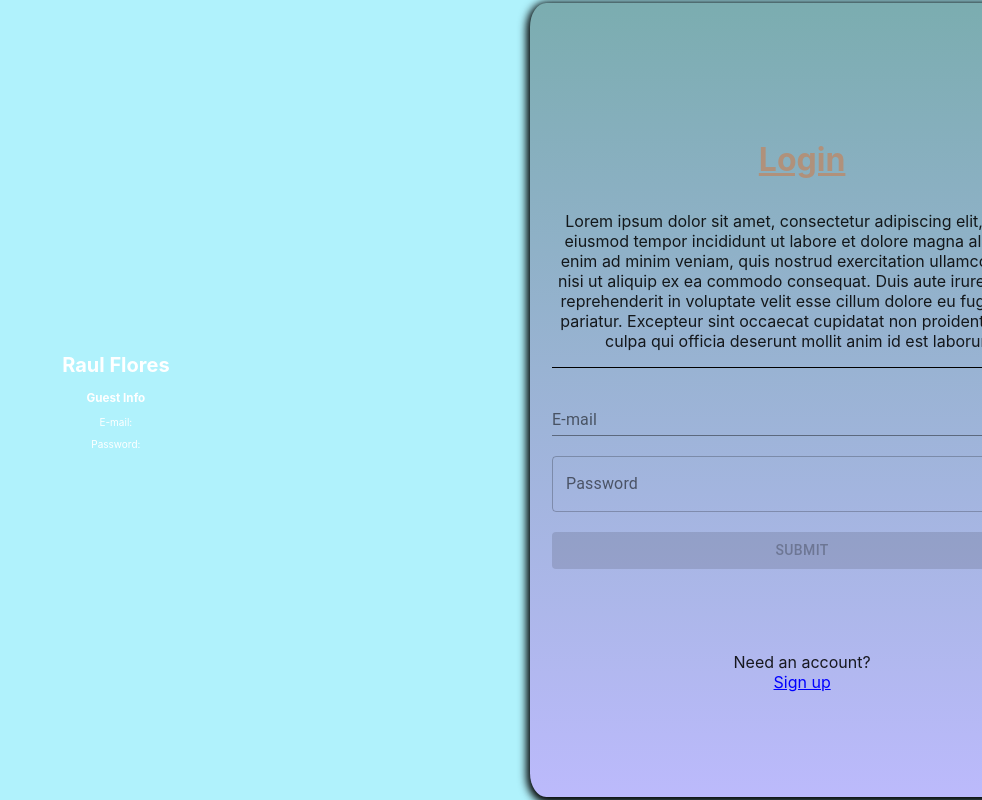
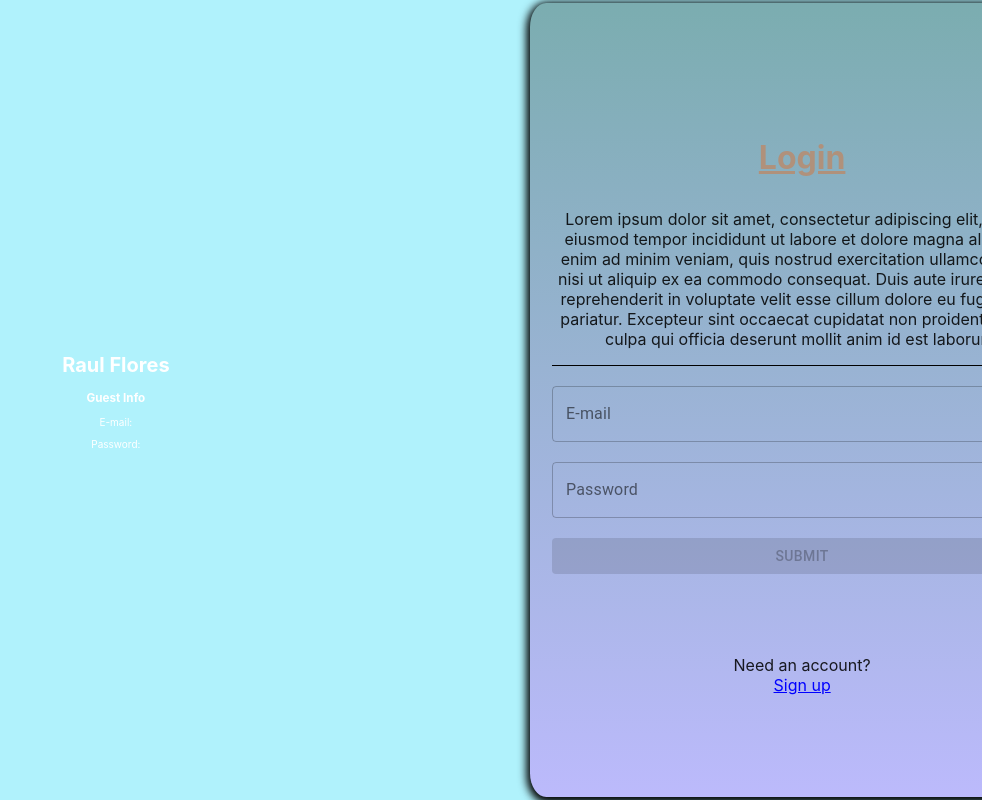
Before and after one commit to rauleflores/refloresjr-portfolio, a React (Create React App) app: page /login-page in a window 1280 px wide. Shown: the top 800 px of the page, without its empty margins (298-1280 px from the left). Built offline with nearby package versions, Linux system fonts and the light colour scheme.

Commit message:
minor updates to login page

```diff
--- a/src/Components/LoginForm.js
+++ b/src/Components/LoginForm.js
@@ -47,7 +47,7 @@ const LoginForm = () => {
           id="email"
           name="email"
           label="E-mail"
-          // variant="outlined"
+          variant="outlined"
           value={formik.values.email}
           onChange={formik.handleChange}
           error={formik.touched.email && Boolean(formik.errors.email)}
```
